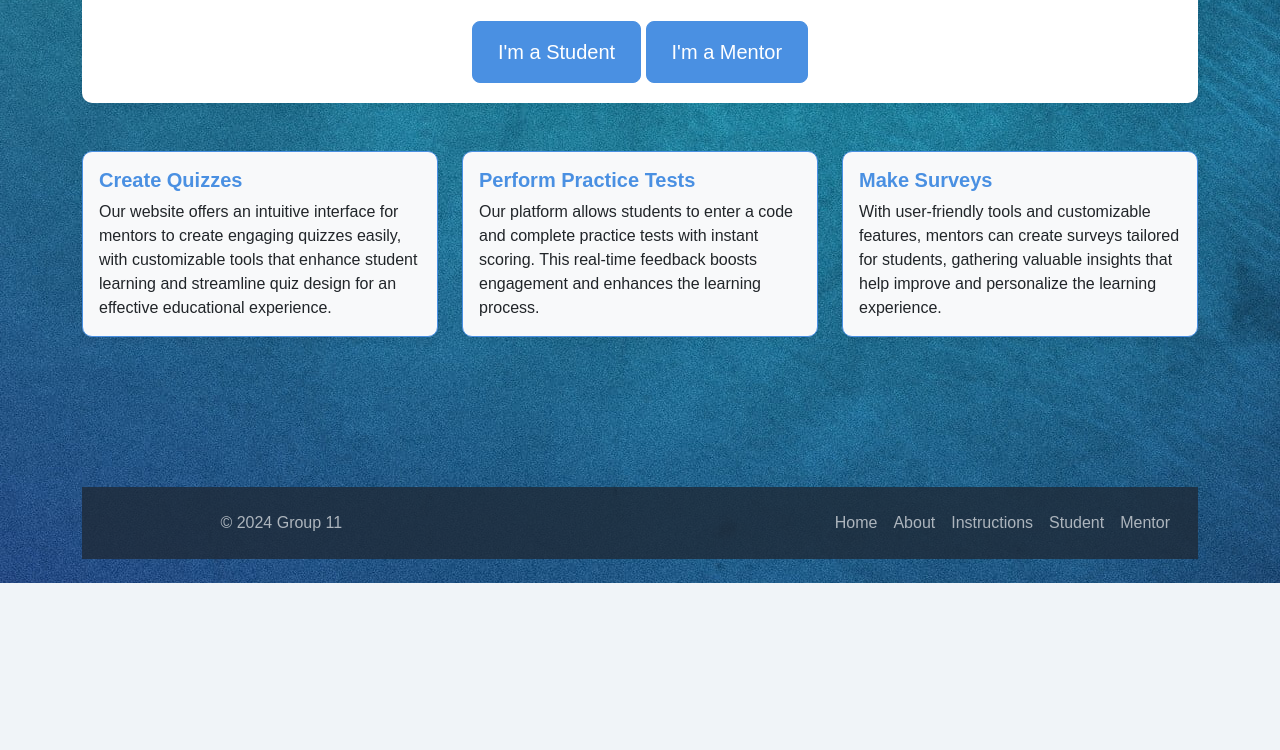
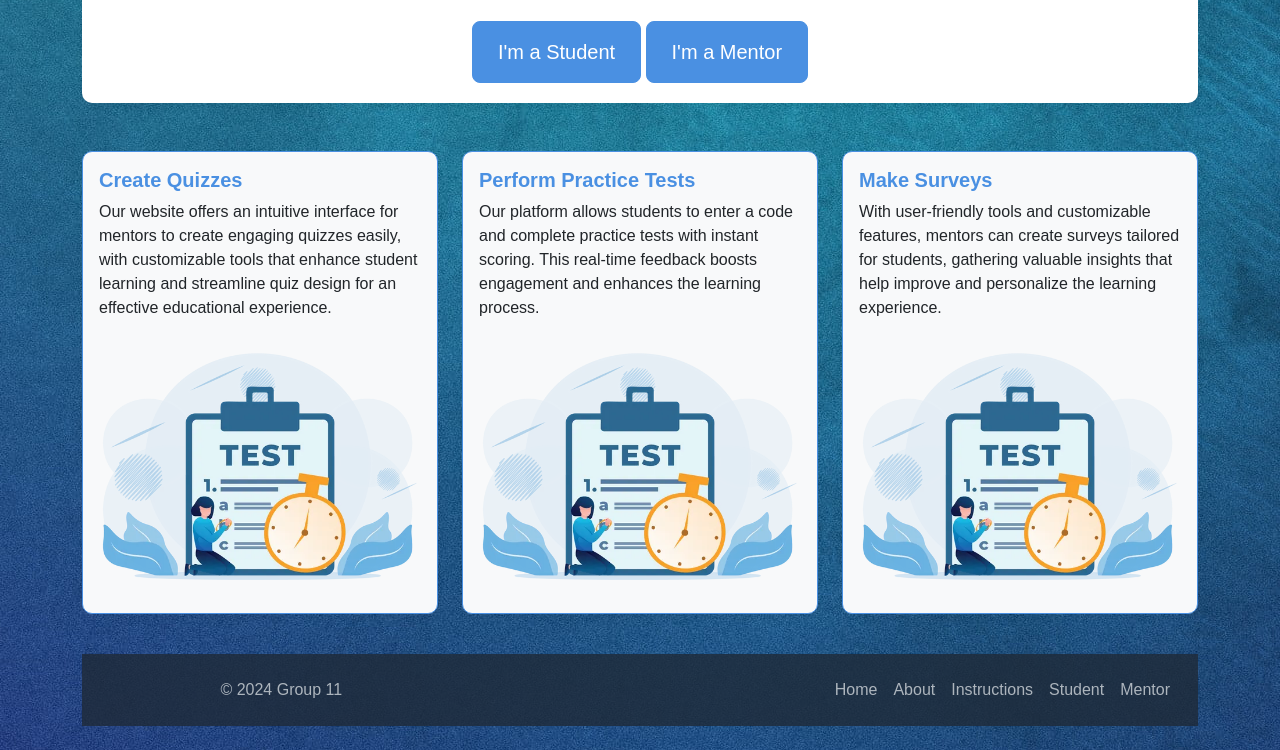
Before and after one commit to rhea164/Quizcraft, a website: page FrontEnd/pages/index.html in a window 1280 px wide. Shown: the part 217-967 px from the top of the page. Before the commit the page ends 800 px from the top, so only its background shows below. Drawn offline with nearby package versions, Linux system fonts and the light colour scheme.

Commit message:
homepage design changes

```diff
--- a/FrontEnd/pages/index.html
+++ b/FrontEnd/pages/index.html
@@ -62,6 +62,9 @@
             <div class="card-body">
               <h5 class="card-title">Create Quizzes</h5>
               <p class="card-text">Our website offers an intuitive interface for mentors to create engaging quizzes easily, with customizable tools that enhance student learning and streamline quiz design for an effective educational experience.</p>
+              <div class="card-image-container">
+                <img src="../pages/assets/practice-test-il.webp" alt="illustration of practice tests" class="card-image">
+              </div>
             </div>
           </div>
         </div>
@@ -70,6 +73,9 @@
             <div class="card-body">
               <h5 class="card-title">Perform Practice Tests</h5>
               <p class="card-text">Our platform allows students to enter a code and complete practice tests with instant scoring. This real-time feedback boosts engagement and enhances the learning process.</p>
+              <div class="card-image-container">
+                <img src="../pages/assets/practice-test-il.webp" alt="illustration of practice tests" class="card-image">
+              </div>
             </div>
           </div>
         </div>
@@ -78,6 +84,9 @@
             <div class="card-body">
               <h5 class="card-title">Make Surveys</h5>
               <p class="card-text">With user-friendly tools and customizable features, mentors can create surveys tailored for students, gathering valuable insights that help improve and personalize the learning experience.</p>
+              <div class="card-image-container">
+                <img src="../pages/assets/practice-test-il.webp" alt="illustration of practice tests" class="card-image">
+              </div>
             </div>
           </div>
         </div>
--- a/FrontEnd/pages/styles.css
+++ b/FrontEnd/pages/styles.css
@@ -95,3 +95,17 @@ footer {
   padding: 20px;
   text-align: center;
 }
+
+
+.card-image-container {
+  display: flex;
+  justify-content: center; /* Centers the image horizontally */
+  align-items: center; /* Centers the image vertically if container height is greater */
+  margin-top: 15px; /* Adds space above the image */
+}
+
+.card-image {
+  max-width: 100%; /* Ensures the image doesn't exceed card width */
+  height: auto; /* Maintains aspect ratio */
+  border-radius: 8px; /* Optional: Adds rounded corners */
+}
```
Also changed, not shown: FrontEnd/pages/assets/practice-test-il.webp (added). Lines whose indentation alone changed are shown as unchanged.
